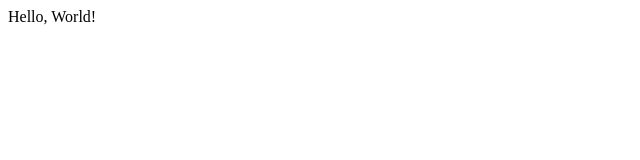
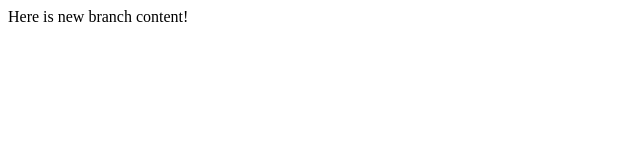
Before and after one commit to rsukesh/Lecture1, a plain HTML site: page index.html in a window 1280 px wide. Shown: the whole page, without its empty margins (0-640 px from the left). Drawn offline with Linux system fonts and the light colour scheme.

Commit message:
new branch

```diff
--- a/index.html
+++ b/index.html
@@ -4,6 +4,6 @@
       <title>Test</title>
   </head>
   <body>
-    Hello, World!
-   </body>
+    Here is new branch content!
+  </body>
 </html>
```
